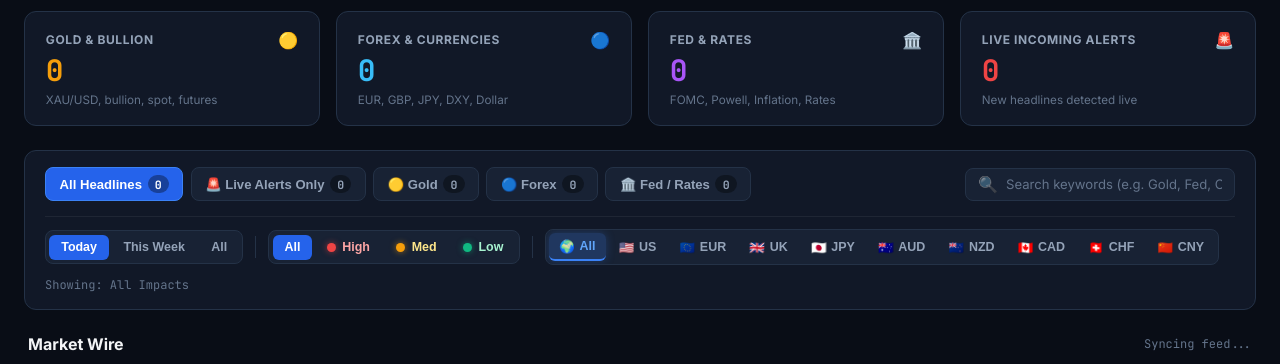
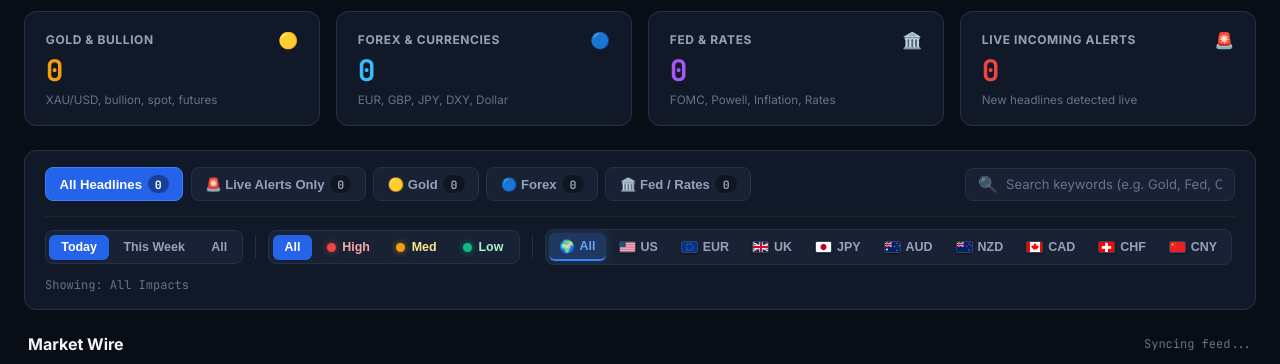
Before and after one commit to suman9458/News_Alert, a plain HTML site: page index.html in a window 1280 px wide. Shown: the part 73-437 px from the top of the page. Drawn offline with Linux system fonts and the light colour scheme; no server answers.

Commit message:
Add high-resolution visual country flag icons across toolbar and news cards

```diff
--- a/index.html
+++ b/index.html
@@ -705,8 +705,20 @@
       border: 1px solid rgba(59, 130, 246, 0.25);
       display: inline-flex;
       align-items: center;
-      gap: 0.3rem;
+      gap: 0.35rem;
       letter-spacing: 0.02em;
+    }
+
+    .flag-icon {
+      width: 17px;
+      height: 12px;
+      object-fit: cover;
+      border-radius: 2px;
+      display: inline-block;
+      vertical-align: middle;
+      box-shadow: 0 1px 3px rgba(0, 0, 0, 0.4);
+      border: 1px solid rgba(255, 255, 255, 0.15);
+      flex-shrink: 0;
     }
 
     .badge-source {
@@ -1078,37 +1090,46 @@
 
           <div class="divider-v"></div>
 
-          <!-- Country Filter Group (US, Euro, UK, Japan, Australia, New Zealand, Canada, Swiss, China) -->
+          <!-- Country Filter Group with Real Visual Flag Icons -->
           <div class="pill-group country-pill-group" title="Filter by Country / Economic Region">
             <button class="pill-country active" data-country="all" title="All Global Economies">
-              <span>🌍</span> All
+              <span>🌍</span> <span>All</span>
             </button>
             <button class="pill-country" data-country="US" title="United States (Fed, USD, Treasuries, Wall St)">
-              <span>🇺🇸</span> US
+              <img src="/flags/us.png" onerror="this.onerror=null;this.src='https://flagcdn.com/w40/us.png';" class="flag-icon" alt="US">
+              <span>US</span>
             </button>
             <button class="pill-country" data-country="EU" title="Eurozone (ECB, EUR, Germany, France)">
-              <span>🇪🇺</span> EUR
+              <img src="/flags/eu.png" onerror="this.onerror=null;this.src='https://flagcdn.com/w40/eu.png';" class="flag-icon" alt="EUR">
+              <span>EUR</span>
             </button>
             <button class="pill-country" data-country="UK" title="United Kingdom (BOE, GBP, Pound)">
-              <span>🇬🇧</span> UK
+              <img src="/flags/gb.png" onerror="this.onerror=null;this.src='https://flagcdn.com/w40/gb.png';" class="flag-icon" alt="UK">
+              <span>UK</span>
             </button>
             <button class="pill-country" data-country="JP" title="Japan (BOJ, JPY, Yen)">
-              <span>🇯🇵</span> JPY
+              <img src="/flags/jp.png" onerror="this.onerror=null;this.src='https://flagcdn.com/w40/jp.png';" class="flag-icon" alt="JPY">
+              <span>JPY</span>
             </button>
             <button class="pill-country" data-country="AU" title="Australia (RBA, AUD, Aussie)">
-              <span>🇦🇺</span> AUD
+              <img src="/flags/au.png" onerror="this.onerror=null;this.src='https://flagcdn.com/w40/au.png';" class="flag-icon" alt="AUD">
+              <span>AUD</span>
             </button>
             <button class="pill-country" data-country="NZ" title="New Zealand (RBNZ, NZD, Kiwi)">
-              <span>🇳🇿</span> NZD
+              <img src="/flags/nz.png" onerror="this.onerror=null;this.src='https://flagcdn.com/w40/nz.png';" class="flag-icon" alt="NZD">
+              <span>NZD</span>
             </button>
             <button class="pill-country" data-country="CA" title="Canada (BOC, CAD, Loonie)">
-              <span>🇨🇦</span> CAD
+              <img src="/flags/ca.png" onerror="this.onerror=null;this.src='https://flagcdn.com/w40/ca.png';" class="flag-icon" alt="CAD">
+              <span>CAD</span>
             </button>
             <button class="pill-country" data-country="CH" title="Switzerland (SNB, CHF, Swiss Franc)">
-              <span>🇨🇭</span> CHF
+              <img src="/flags/ch.png" onerror="this.onerror=null;this.src='https://flagcdn.com/w40/ch.png';" class="flag-icon" alt="CHF">
+              <span>CHF</span>
             </button>
             <button class="pill-country" data-country="CN" title="China (PBOC, CNY, Yuan)">
-              <span>🇨🇳</span> CNY
+              <img src="/flags/cn.png" onerror="this.onerror=null;this.src='https://flagcdn.com/w40/cn.png';" class="flag-icon" alt="CNY">
+              <span>CNY</span>
             </button>
           </div>
 
@@ -1201,17 +1222,17 @@
     };
 
     const COUNTRY_DISPLAY_INFO = {
-      all: { flag: '🌍', name: 'All Economies', code: 'ALL' },
-      US: { flag: '🇺🇸', name: 'United States', code: 'US' },
-      EU: { flag: '🇪🇺', name: 'Eurozone', code: 'EUR' },
-      UK: { flag: '🇬🇧', name: 'United Kingdom', code: 'UK' },
-      JP: { flag: '🇯🇵', name: 'Japan', code: 'JPY' },
-      AU: { flag: '🇦🇺', name: 'Australia', code: 'AUD' },
-      NZ: { flag: '🇳🇿', name: 'New Zealand', code: 'NZD' },
-      CA: { flag: '🇨🇦', name: 'Canada', code: 'CAD' },
-      CH: { flag: '🇨🇭', name: 'Switzerland', code: 'CHF' },
-      CN: { flag: '🇨🇳', name: 'China', code: 'CNY' },
-      GLOBAL: { flag: '🌍', name: 'Global Wire', code: 'GLOBAL' }
+      all: { flagImg: '', flagCdn: '', flagEmoji: '🌍', name: 'All Economies', code: 'ALL' },
+      US: { flagImg: '/flags/us.png', flagCdn: 'https://flagcdn.com/w40/us.png', flagEmoji: '🇺🇸', name: 'United States', code: 'US' },
+      EU: { flagImg: '/flags/eu.png', flagCdn: 'https://flagcdn.com/w40/eu.png', flagEmoji: '🇪🇺', name: 'Eurozone', code: 'EUR' },
+      UK: { flagImg: '/flags/gb.png', flagCdn: 'https://flagcdn.com/w40/gb.png', flagEmoji: '🇬🇧', name: 'United Kingdom', code: 'UK' },
+      JP: { flagImg: '/flags/jp.png', flagCdn: 'https://flagcdn.com/w40/jp.png', flagEmoji: '🇯🇵', name: 'Japan', code: 'JPY' },
+      AU: { flagImg: '/flags/au.png', flagCdn: 'https://flagcdn.com/w40/au.png', flagEmoji: '🇦🇺', name: 'Australia', code: 'AUD' },
+      NZ: { flagImg: '/flags/nz.png', flagCdn: 'https://flagcdn.com/w40/nz.png', flagEmoji: '🇳🇿', name: 'New Zealand', code: 'NZD' },
+      CA: { flagImg: '/flags/ca.png', flagCdn: 'https://flagcdn.com/w40/ca.png', flagEmoji: '🇨🇦', name: 'Canada', code: 'CAD' },
+      CH: { flagImg: '/flags/ch.png', flagCdn: 'https://flagcdn.com/w40/ch.png', flagEmoji: '🇨🇭', name: 'Switzerland', code: 'CHF' },
+      CN: { flagImg: '/flags/cn.png', flagCdn: 'https://flagcdn.com/w40/cn.png', flagEmoji: '🇨🇳', name: 'China', code: 'CNY' },
+      GLOBAL: { flagImg: '', flagCdn: '', flagEmoji: '🌍', name: 'Global Wire', code: 'GLOBAL' }
     };
 
     // --- Audio Synthesis Alert Engine (Web Audio API) ---
@@ -1529,8 +1550,9 @@
       // Update Sub Status Tag
       let impactText = state.activeImpact === 'all' ? 'All Impacts' : `${state.activeImpact} Impact`;
       let timeText = state.timeFilter === 'today' ? 'Today' : (state.timeFilter === 'week' ? 'This Week' : 'All Time');
-      let countryInfo = COUNTRY_DISPLAY_INFO[state.activeCountry] || { flag: '🌍', name: state.activeCountry };
-      let countryText = state.activeCountry === 'all' ? 'All Economies' : `${countryInfo.flag} ${countryInfo.name}`;
+      let countryInfo = COUNTRY_DISPLAY_INFO[state.activeCountry] || { flagEmoji: '🌍', name: state.activeCountry };
+      let countryFlagDisplay = countryInfo.flagImg ? `<img src="${countryInfo.flagImg}" onerror="this.onerror=null;this.src='${countryInfo.flagCdn || ''}';" class="flag-icon" style="vertical-align: middle; margin-right: 4px;">` : (countryInfo.flagEmoji + ' ');
+      let countryText = state.activeCountry === 'all' ? '🌍 All Economies' : `${countryFlagDisplay}${countryInfo.name}`;
       document.getElementById('filterStatusBadge').innerHTML = `${timeText} &bull; ${impactText} &bull; ${countryText}`;
 
       document.getElementById('feedCountBadge').textContent = `Showing ${filtered.length} of ${state.news.length}`;
@@ -1567,18 +1589,21 @@
           impactIcon = '🟡';
         }
 
+        // Helper to build country badge with real visual flag icon
+        const renderCountryBadge = (c) => {
+          const info = COUNTRY_DISPLAY_INFO[c] || { flagImg: '', flagCdn: '', flagEmoji: '🌍', code: c, name: c };
+          const imgHtml = info.flagImg ? `<img src="${info.flagImg}" onerror="this.onerror=null;this.src='${info.flagCdn || ''}';" class="flag-icon" alt="${info.code}">` : info.flagEmoji;
+          return `<span class="badge-country" title="Economic Region: ${info.name}">${imgHtml} ${info.code}</span>`;
+        };
+
         // Build Country Badges
         let countryBadgesHtml = '';
         if (Array.isArray(item.countries) && item.countries.length > 0 && !item.countries.includes('GLOBAL')) {
-          countryBadgesHtml = item.countries.map(c => {
-            const info = COUNTRY_DISPLAY_INFO[c] || { flag: '🌐', code: c, name: c };
-            return `<span class="badge-country" title="Economic Region: ${info.name}">${info.flag} ${info.code}</span>`;
-          }).join(' ');
+          countryBadgesHtml = item.countries.map(c => renderCountryBadge(c)).join(' ');
         } else if (item.country && item.country !== 'GLOBAL') {
-          const info = COUNTRY_DISPLAY_INFO[item.country] || { flag: item.country_flag || '🌐', code: item.country, name: item.country };
-          countryBadgesHtml = `<span class="badge-country" title="Economic Region: ${info.name}">${info.flag} ${info.code}</span>`;
+          countryBadgesHtml = renderCountryBadge(item.country);
         } else {
-          countryBadgesHtml = `<span class="badge-country" style="opacity: 0.75;" title="Global Macro / Multi-region">🌍 Global</span>`;
+          countryBadgesHtml = `<span class="badge-country" style="opacity: 0.8;" title="Global Macro / Multi-region">🌍 Global</span>`;
         }
 
         return `
```
Also changed, not shown: public/index.html (+57 -32 lines), flags/au.png (added), flags/ca.png (added), flags/ch.png (added), flags/cn.png (added), flags/eu.png (added), flags/gb.png (added), flags/jp.png (added), flags/nz.png (added), flags/us.png (added), public/flags/au.png (added), public/flags/ca.png (added), public/flags/ch.png (added), public/flags/cn.png (added), 5 more files.
